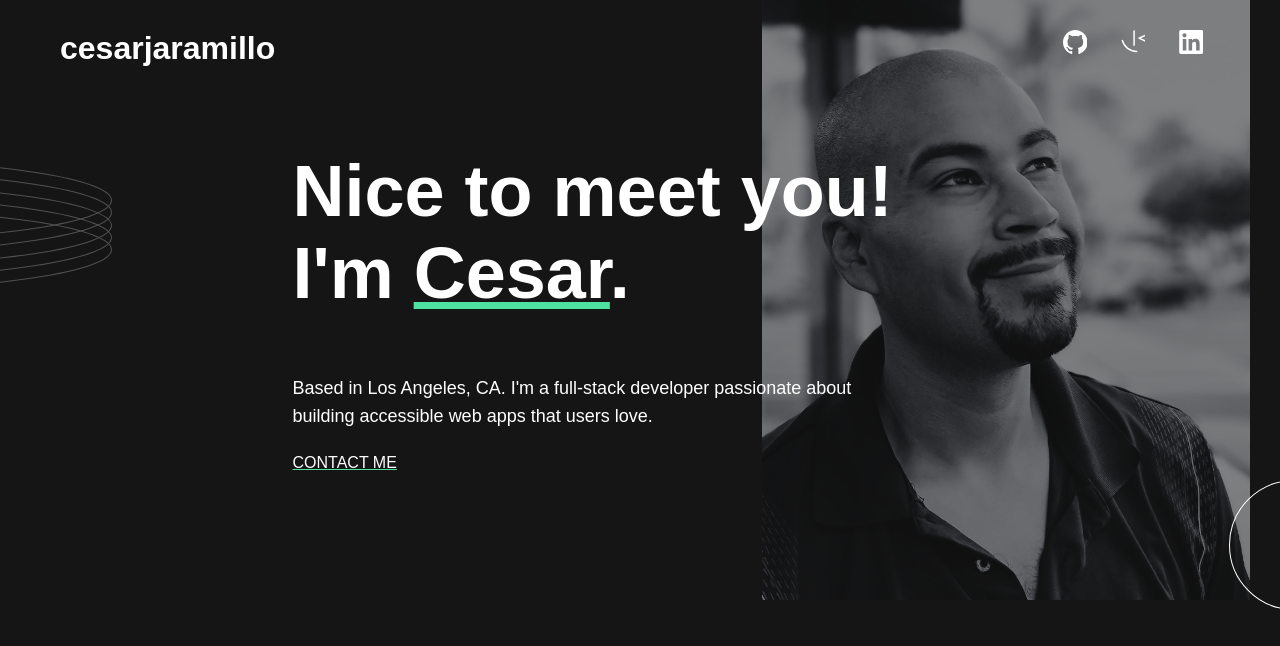
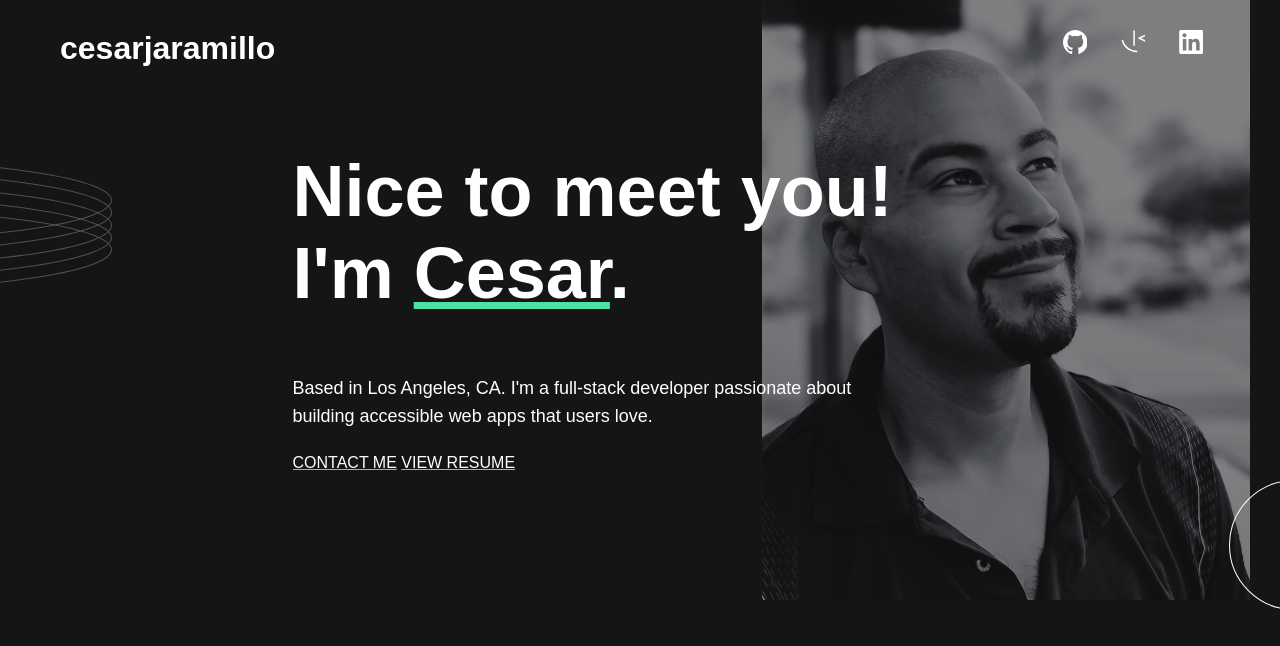
Before and after one commit to CESAR-JARAMILLO/Portfolio-Site, a Flask app: page / in a window 1280 px wide. Shown: the top 646 px of the page. Run offline with Flask 2, Linux system fonts and the light colour scheme.

Commit message:
added link

```diff
--- a/templates/index.html
+++ b/templates/index.html
@@ -43,7 +43,12 @@
       building accessible web apps that users love.
       </p>
 
-      <a href="#" class="on-hover contact underline">CONTACT ME</a>
+      <div>
+        <a href="#" class="on-hover contact underline">CONTACT ME</a>
+
+        <a href="{{ url_for('resume') }}" class="on-hover contact underline">VIEW RESUME</a>
+      </div>
+
     </div>
 
   </main>
```
